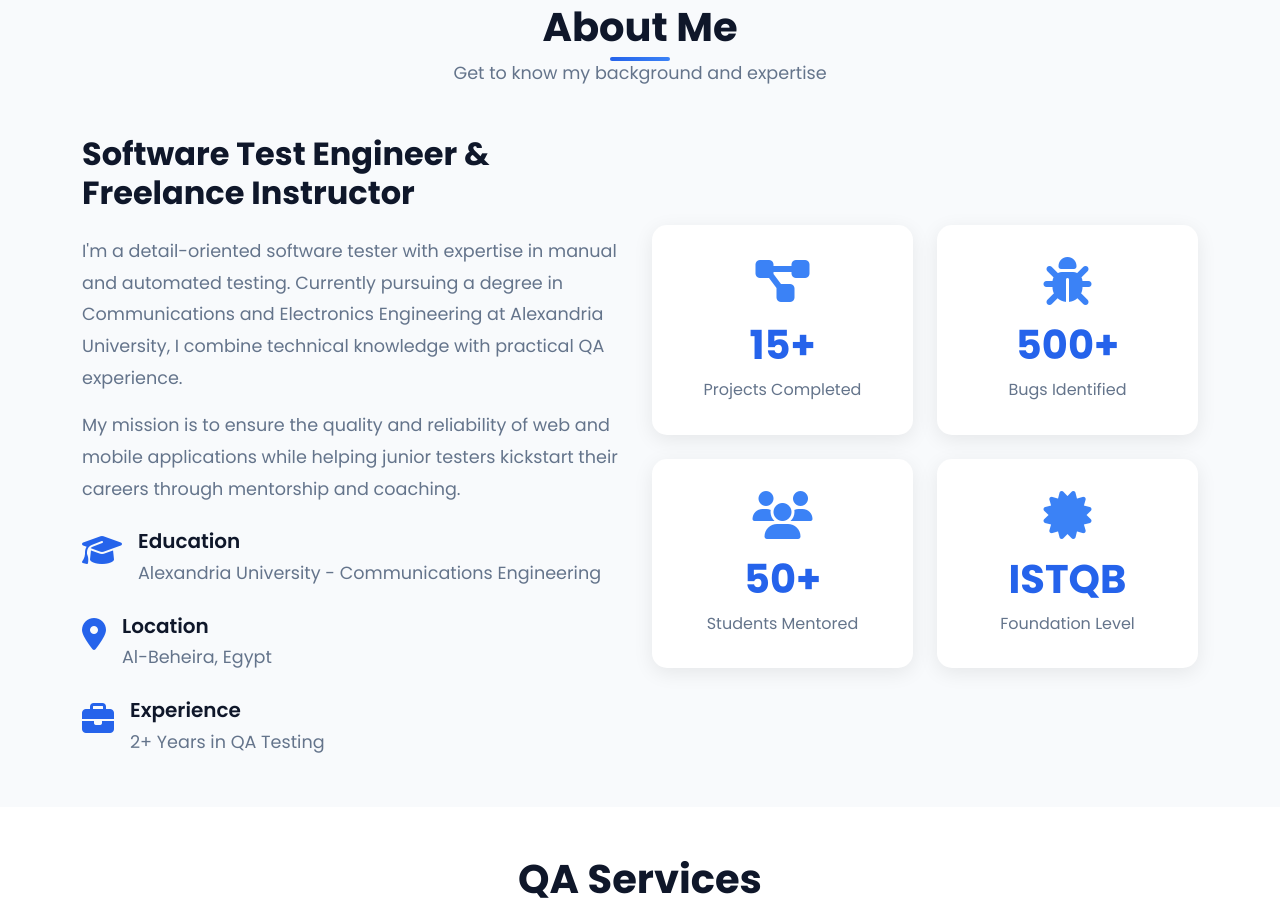
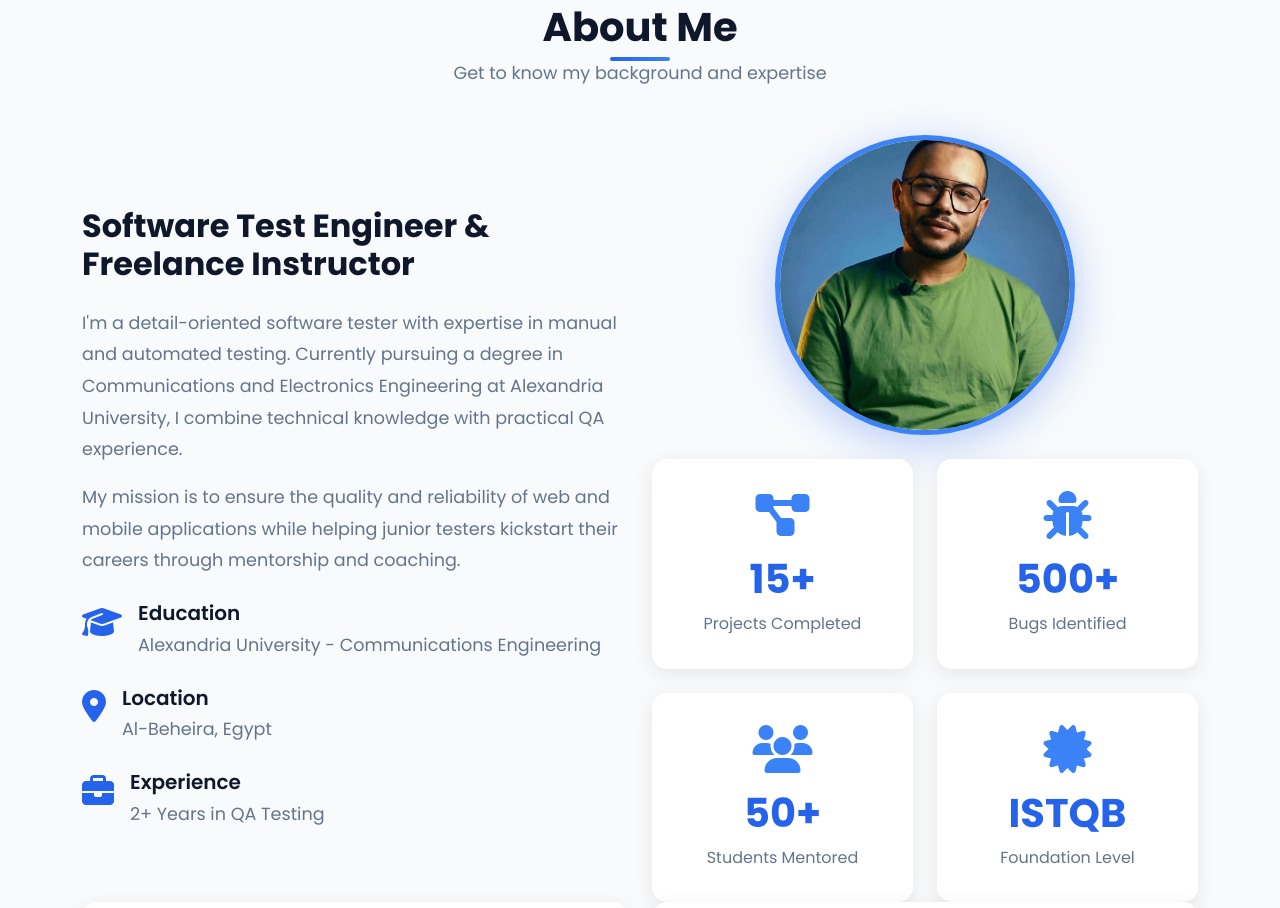
Before and after one commit to 7osashraf/portfolio, a plain HTML site: page index.html in a window 1280 px wide. Shown: the part 845-1753 px from the top of the page. Drawn offline with nearby package versions, Linux system fonts and the light colour scheme.

Commit message:
add images to my portfolio

```diff
--- a/css/style.css
+++ b/css/style.css
@@ -240,6 +240,22 @@ section {
     animation: float 3s ease-in-out infinite;
 }
 
+.hero-photo {
+    width: 400px;
+    height: 400px;
+    object-fit: cover;
+    border-radius: 50%;
+    border: 8px solid rgba(59, 130, 246, 0.3);
+    box-shadow: 0 20px 60px rgba(37, 99, 235, 0.4);
+    transition: all 0.3s ease;
+}
+
+.hero-photo:hover {
+    transform: scale(1.05);
+    border-color: var(--accent-color);
+    box-shadow: 0 25px 80px rgba(37, 99, 235, 0.6);
+}
+
 .hero-image i {
     font-size: 20rem;
     color: rgba(59, 130, 246, 0.2);
@@ -333,6 +349,25 @@ section {
     color: var(--text-light);
     margin: 0;
     font-size: 1rem;
+}
+
+.about-image-wrapper {
+    margin-bottom: 2rem;
+}
+
+.about-image {
+    width: 300px;
+    height: 300px;
+    object-fit: cover;
+    border-radius: 50%;
+    border: 5px solid var(--accent-color);
+    box-shadow: 0 10px 40px rgba(37, 99, 235, 0.3);
+    transition: all 0.3s ease;
+}
+
+.about-image:hover {
+    transform: scale(1.05);
+    box-shadow: 0 15px 50px rgba(37, 99, 235, 0.4);
 }
 
 /* ========================================
--- a/index.html
+++ b/index.html
@@ -71,7 +71,7 @@
                 </div>
                 <div class="col-lg-6">
                     <div class="hero-image">
-                        <i class="fas fa-laptop-code"></i>
+                        <img src="images/hossam-photo.jpg" alt="Hossam Ashraf" class="hero-photo">
                     </div>
                 </div>
             </div>
@@ -124,6 +124,32 @@
                     </div>
                 </div>
                 <div class="col-lg-6">
+                    <div class="about-image-wrapper text-center mb-4">
+                        <img src="images/hossam-photo.jpg" alt="Hossam Ashraf" class="about-image">
+                    </div>
+                    <div class="about-stats">
+                        <div class="stat-card">
+                            <i class="fas fa-project-diagram"></i>
+                            <h3>15+</h3>
+                            <p>Projects Completed</p>
+                        </div>
+                        <div class="stat-card">
+                            <i class="fas fa-bug"></i>
+                            <h3>500+</h3>
+                            <p>Bugs Identified</p>
+                        </div>
+                        <div class="stat-card">
+                            <i class="fas fa-users"></i>
+                            <h3>50+</h3>
+                            <p>Students Mentored</p>
+                        </div>
+                        <div class="stat-card">
+                            <i class="fas fa-certificate"></i>
+                            <h3>ISTQB</h3>
+                            <p>Foundation Level</p>
+                        </div>
+                    </div>
+                </div>
                     <div class="about-stats">
                         <div class="stat-card">
                             <i class="fas fa-project-diagram"></i>
```
Also changed, not shown: images/hossam-photo.jpg (added).
